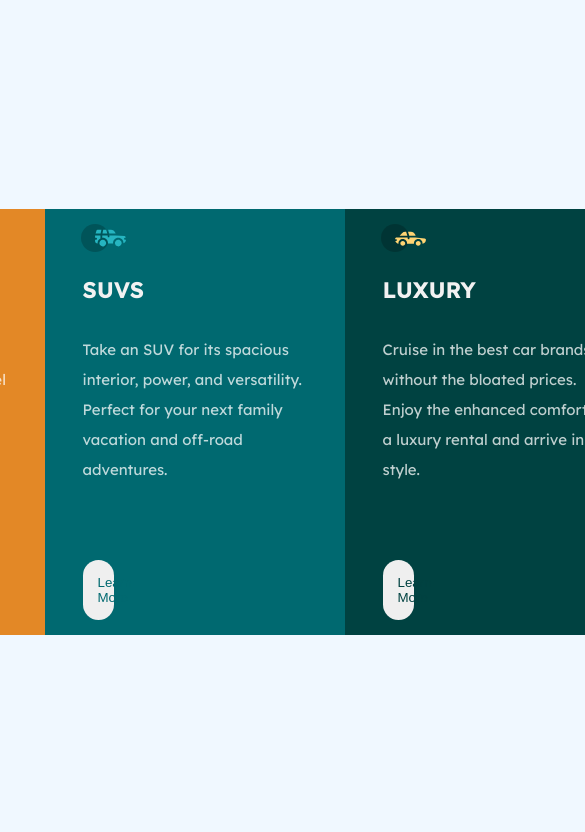
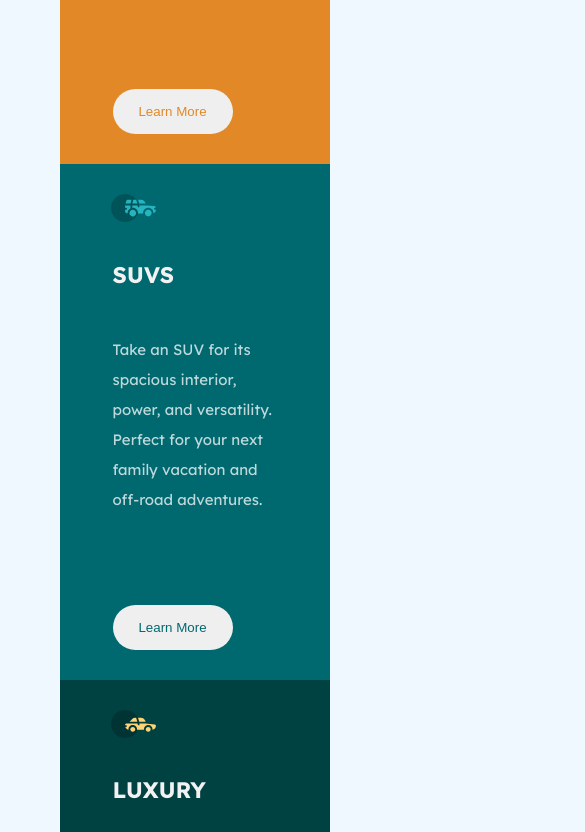
Before and after one commit to manojkumar021997/column-component, a plain HTML site: page index.html in a window 390 px wide. Shown: the top 832 px of the page, 585 px wide, since content can reach past the window. Drawn offline with Linux system fonts and the light colour scheme.

Commit message:
3column changes

```diff
--- a/column.css
+++ b/column.css
@@ -75,7 +75,7 @@ p {
 }
 button {
   justify-content: center;
-  width: 8vw;
+  width: 8rem;
   padding: 1rem 1rem;
   border-radius: 24px;
   border: none;
@@ -92,3 +92,38 @@ button {
 .luxury-btn {
   color: hsl(179, 100%, 13%);
 }
+
+/*media quary mobile responsive  */
+
+@media only screen and (max-width: 500px) {
+  .card {
+    display: flex;
+    flex-direction: column;
+    height: 100vh;
+    padding: 3rem 0;
+  }
+  .Sedans-card {
+    border-radius: 12px 12px 0 0;
+  }
+  .luxury-card {
+    border-radius: 0 0 12px 12px;
+  }
+  .Sedans-card,
+  .Suvs-card,
+  .luxury-card {
+    gap: 1rem;
+    height: auto;
+    width: 18rem;
+    padding: 2.1rem;
+  }
+}
+@media only screen and (max-width: 768px) {
+  .Sedans-card,
+  .Suvs-card,
+  .luxury-card {
+    gap: 1rem;
+    height: auto;
+    width: 18rem;
+    padding: 2rem;
+  }
+}
```
